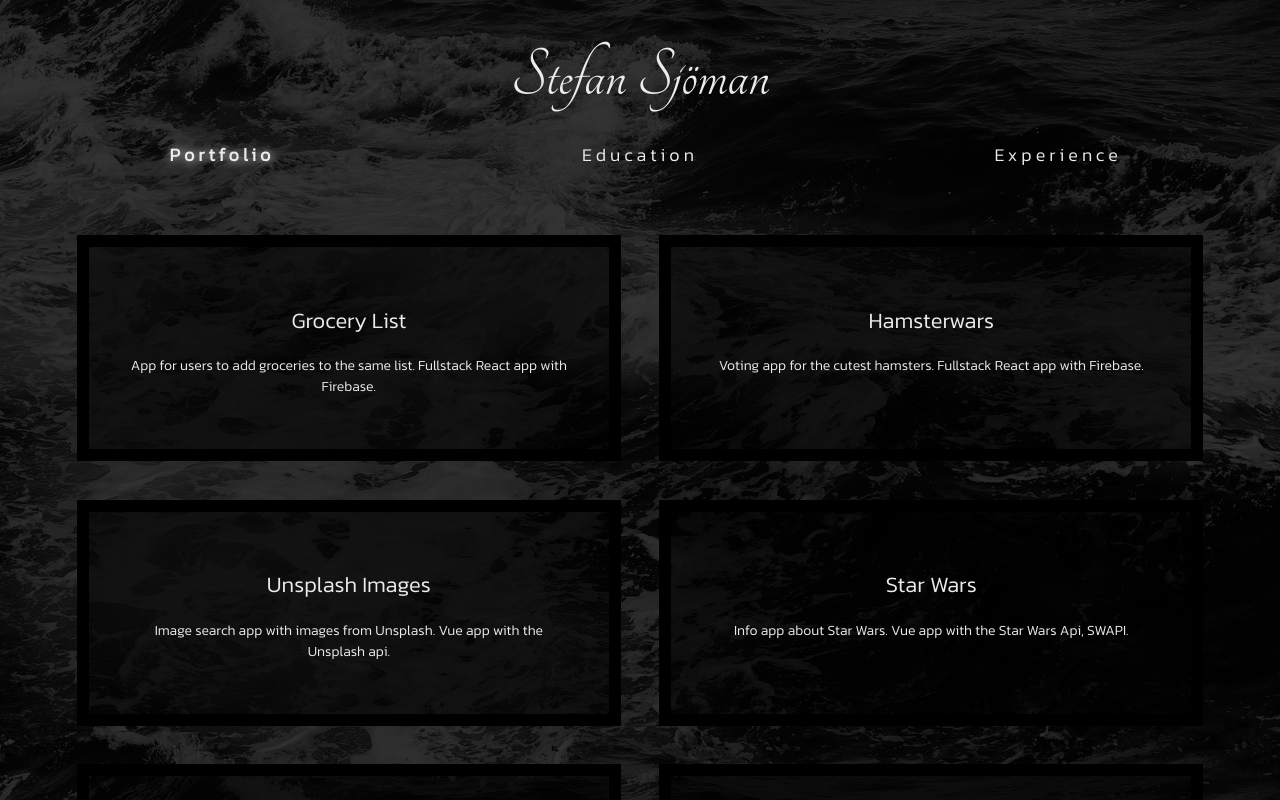
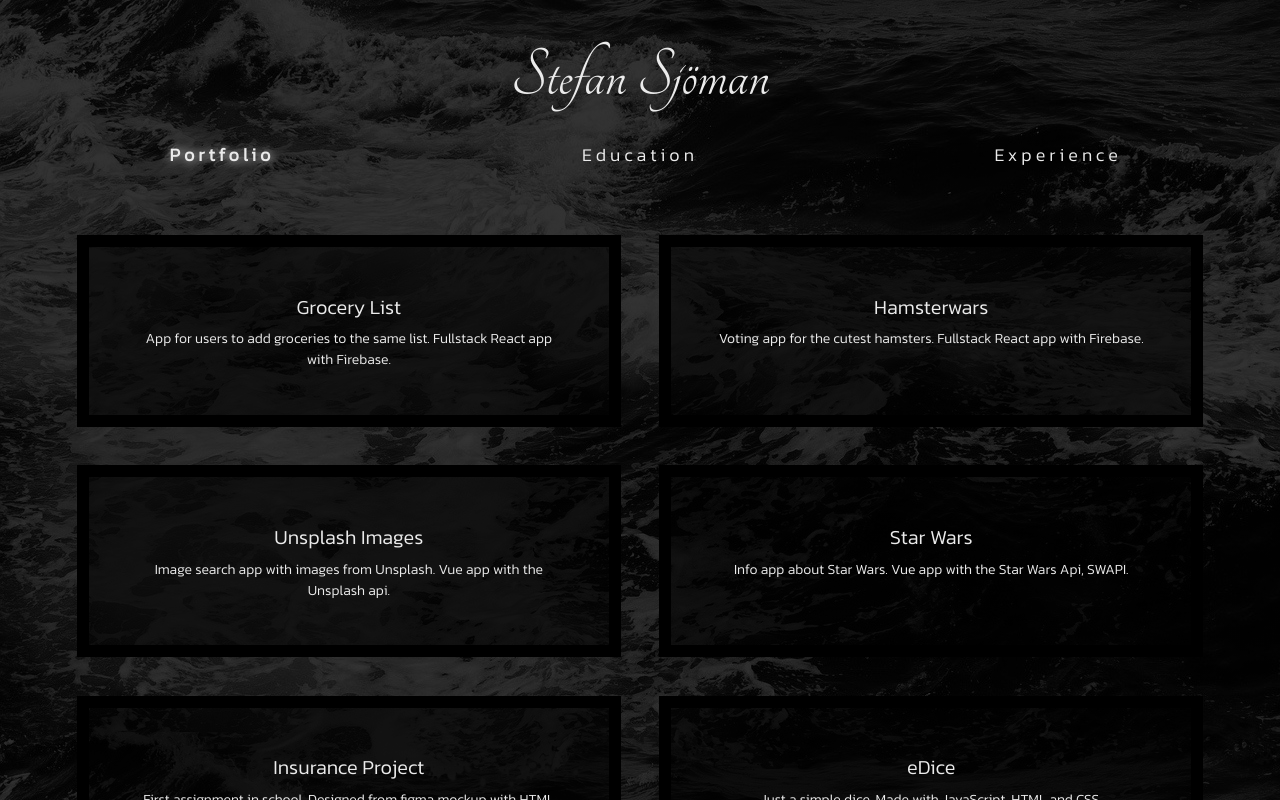
Before and after one commit to stefan-sjoman/portfolio-react-v2, a React (Create React App) app: page /portfolio in a window 1280 px wide. Shown: the top 800 px of the page. Built offline with nearby package versions, Linux system fonts and the light colour scheme.

Commit message:
fixed margin on links in portfolio

```diff
--- a/src/components/portfolio-comp.css
+++ b/src/components/portfolio-comp.css
@@ -16,11 +16,13 @@
 	background: rgba(0, 0, 0, 0.4);
 }
 .portfolio-comp a h2 {
-	font-size: 22px;
+	font-size: 20px;
 	font-weight: 100;
+	margin: .5vw;
 }
-.portfolio-comp a p {
+.portfolio-comp a p{
 	font-size: 14px;
+	margin: .5vw;
 }
 @media only screen and (max-width: 600px) {
 	.portfolio-comp {
```
